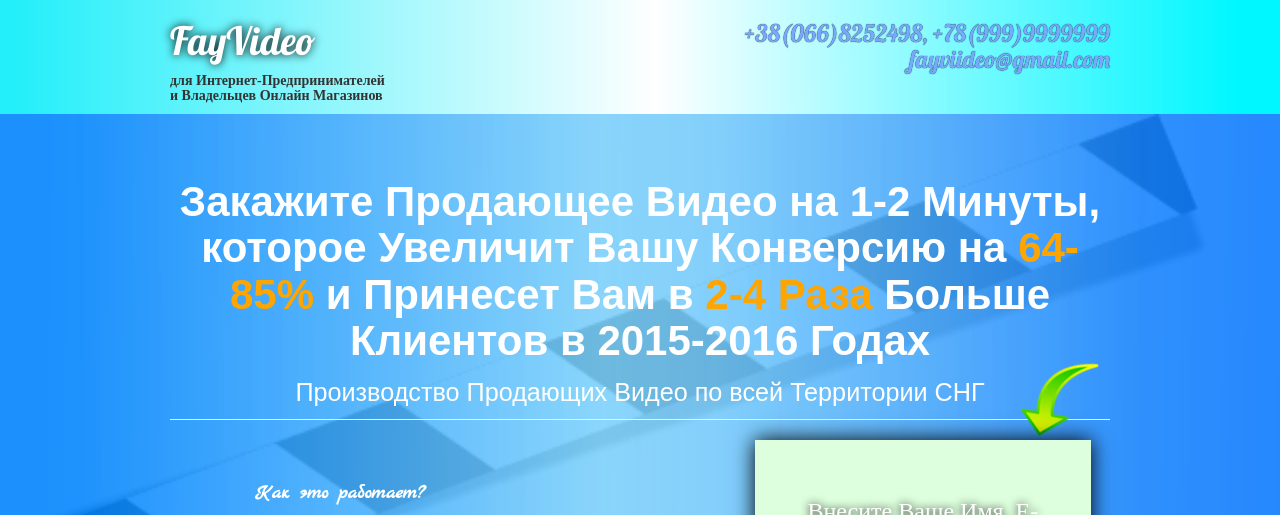
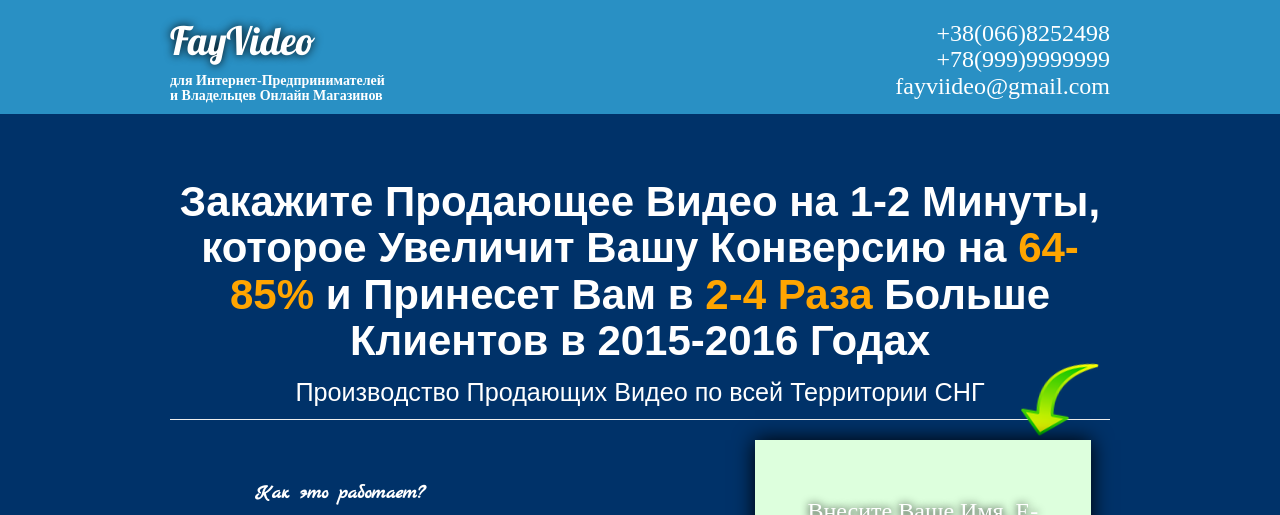
Before and after one commit to YuraFedorchuk/landing, a PHP site: page /index.html in a window 1280 px wide. Shown: the top 515 px of the page. Run offline with PHP 8.4, Linux system fonts and the light colour scheme; some web fonts are replaced.

Commit message:
new changes

```diff
--- a/css/style.css
+++ b/css/style.css
@@ -20,7 +20,8 @@
 }
 
 body {
-  font-family: 'Adelle';
+  /*font-family: 'Adelle';*/
+  font-family: 'FuturaPTHeavy';
   /*background-color: #eee !important;*/
 }
 
--- a/index.html
+++ b/index.html
@@ -11,24 +11,26 @@
     <link rel="stylesheet" href="css/style.css" media="screen" charset="utf-8">
   </head>
   <body>
-      <div class="header" style="background: url(img/bg0.png); background-size: cover;">
+      <!-- <div class="header" style="background: url(img/bg0.png); background-size: cover;"> -->
+      <div class="header" style="background: #2990C4; background-size: cover;">
         <div class="container">
           <div class="row">
             <div class="col-md-6">
               <h2><span style="font-size: 1.3em; font-family: 'Lobster', cursive; color: white; text-shadow: 0 0 10px black;">FayVideo</span></h2>
-              <h5><strong>для Интернет-Предпринимателей<br /> и Владельцев Онлайн Магазинов</strong></h5>
+              <h5 style="color: white;"><strong>для Интернет-Предпринимателей<br /> и Владельцев Онлайн Магазинов</strong></h5>
             </div>
             <div class="col-md-6">
-              <h3 class="pull-right" style="text-align: right; font-family: 'Lobster'; color: #7af; text-shadow: 0 0 1px black;">
-                  +38(066)8252498,
-                  +78(999)9999999
-                  fayviideo@gmail.com
+              <h3 class="pull-right" style="text-align: right; color: white; ">
+                +38(066)8252498<br />
+                +78(999)9999999<br />
+                fayviideo@gmail.com
               </h3>
             </div>
           </div>
         </div>
       </div>
-      <div class="main" style="background: url(img/bg1.png); background-size: cover;">
+      <div class="main" style="background: #003269; background-size: cover;">
+      <!-- <div class="main" style="background: url(img/bg1.png); background-size: cover;"> -->
         <div class="container">
           <h2 class="page-header center-block" style="font-family: 'Andika', sans-serif; font-size: 3em;">
             <b>Закажите Продающее Видео на 1-2 Минуты, которое Увеличит Вашу Конверсию на <strong style="color: orange;">64-85%</strong>
```
Also changed, not shown: img/bg0.png (deleted), img/bg1.jpg (deleted), img/bg1.png.
